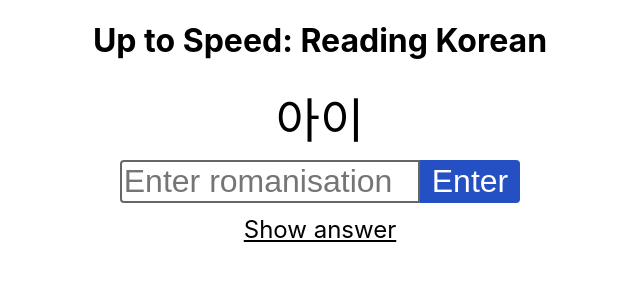
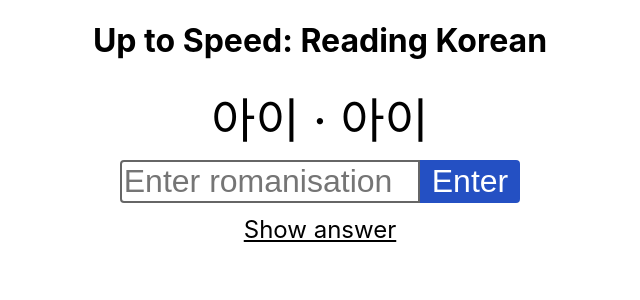
Before and after one commit to RobOwenKing/react_read_it, a React (Create React App) app: page / in a window 1280 px wide. Shown: the top 300 px of the page, without its empty margins (320-960 px from the left). Built offline with nearby package versions, Linux system fonts and the light colour scheme.

Commit message:
Added: Google Fonts with Noto Sans KR and Noto Serif KR

```diff
--- a/public/index.html
+++ b/public/index.html
@@ -3,6 +3,10 @@
   <head>
     <meta charset="utf-8" />
     <link rel="icon" href="%PUBLIC_URL%/favicon.ico" />
+
+    <link rel="preconnect" href="https://fonts.gstatic.com">
+    <link href="https://fonts.googleapis.com/css2?family=Noto+Sans+KR&family=Noto+Serif+KR&display=swap" rel="stylesheet">
+
     <meta name="viewport" content="width=device-width, initial-scale=1" />
     <meta name="theme-color" content="#000000" />
     <meta
--- a/src/components/AnswerDisplay.jsx
+++ b/src/components/AnswerDisplay.jsx
@@ -6,7 +6,7 @@ class AnswerDisplay extends Component {
 
     return (
       <div>
-        <span style={{fontWeight: 'bold'}}>{answer.prompt}</span>
+        <span style={{fontWeight: 'bold', fontFamily: "'Noto Sans KR', sans-serif" }}>{answer.prompt}</span>
         &nbsp;-&nbsp;
         /{answer.answers[0]}/ <span style={{fontStyle: 'italic'}}>{answer.translation}</span>
       </div>
--- a/src/components/Prompt.jsx
+++ b/src/components/Prompt.jsx
@@ -3,7 +3,11 @@ import React, { Component } from 'react';
 class Prompt extends Component {
   render() {
     return (
-      <div style={{fontSize: '3rem'}}>{this.props.prompt}</div>
+      <div style={{ fontSize: '3rem' }}>
+        <span style={{ fontFamily: "'Noto Sans KR', sans-serif" }}>{this.props.prompt}</span>
+        &nbsp;·&nbsp;
+        <span style={{ fontFamily: "'Noto Serif KR', serif" }}>{this.props.prompt}</span>
+      </div>
     );
   }
 }
```
